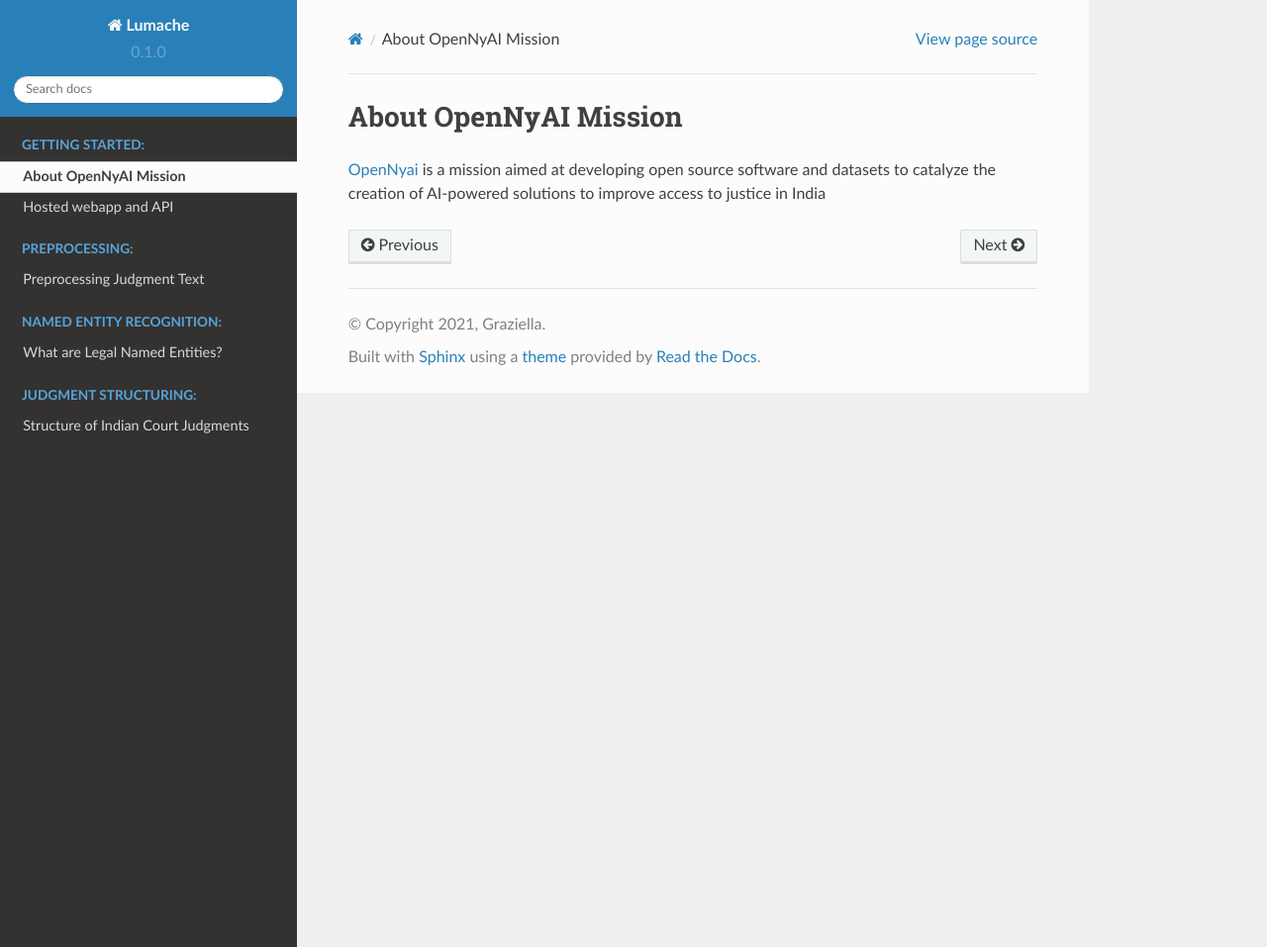
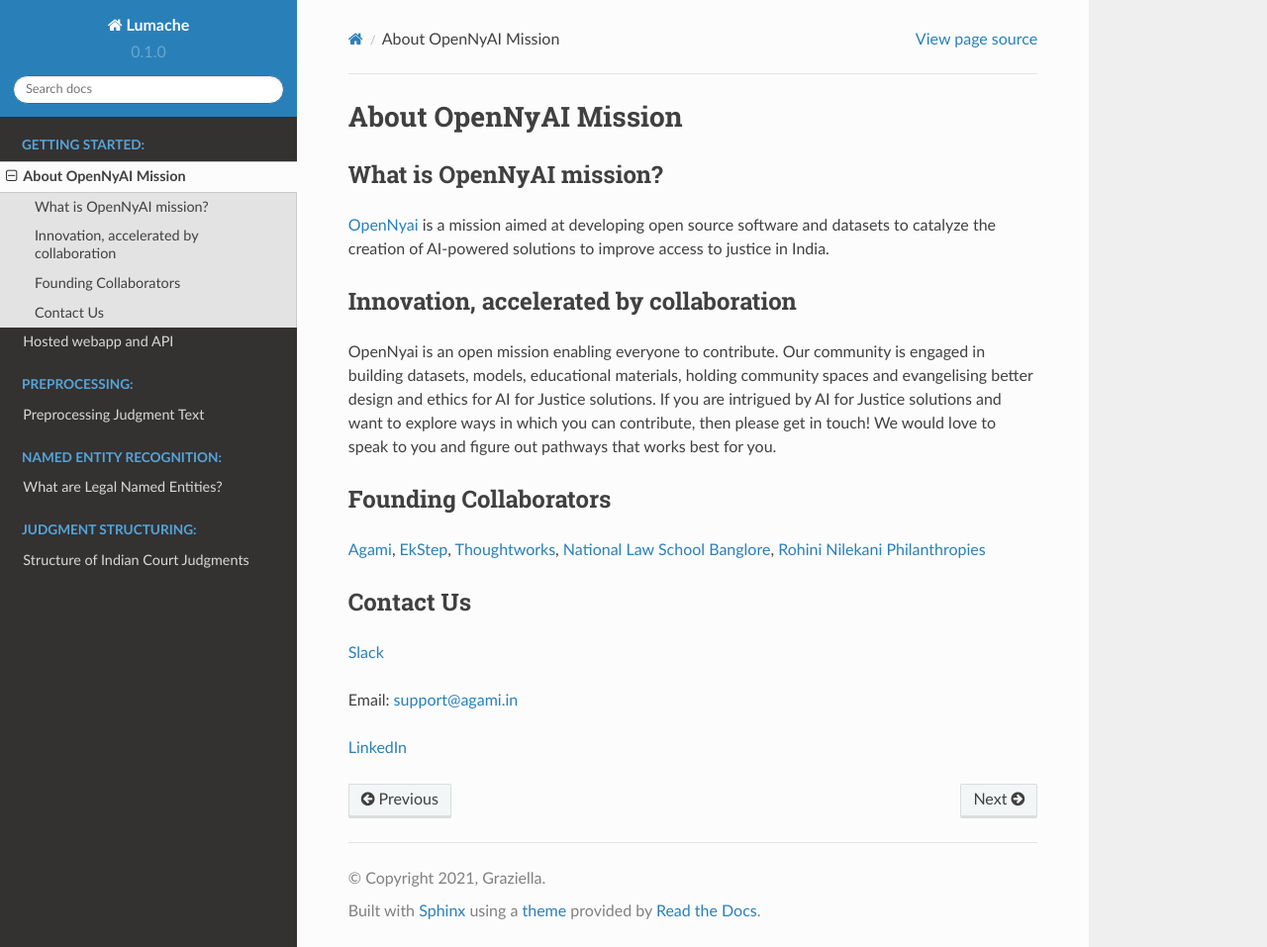
Before and after one commit to OpenNyAI/Opennyai, a Sphinx documentation site: the page built from docs/source/getting_started/about_opennyai.rst, in a window 1280 px wide and 957 px high. Shown: the whole window at 99% size. Built offline with Sphinx 7.4.7 and the Read the Docs theme 2.0.0, drawn with Linux system fonts in a browser that asks for light colours; pages that are not in the unit, such as notebooks, are missing from menus.

Commit message:
updated readthedocs files

```diff
--- a/docs/source/getting_started/Installation.rst
+++ b/docs/source/getting_started/Installation.rst
@@ -4,12 +4,14 @@
 To get started using opennyai first create a new python virtual environment:
 
 .. code-block::
+
     python3 -m venv /path/to/new/virtual/environment
     source /path/to/new/virtual/environment/bin/activate
 
 Install it using pip by running the following line in your terminal
 
 .. code-block::
+
     pip install opennyai
 
 Note: if you want to utilize spacy with GPU please install `Cupy <https://anaconda.org/conda-forge/cupy>`_,
--- a/docs/source/getting_started/about_opennyai.rst
+++ b/docs/source/getting_started/about_opennyai.rst
@@ -1,3 +1,24 @@
 About OpenNyAI Mission
 ===================================
-`OpenNyai <https://opennyai.org/>`_ is a mission aimed at developing open source software and datasets to catalyze the creation of AI-powered solutions to improve access to justice in India
+
+What is OpenNyAI mission?
+-------------------------
+`OpenNyai <https://opennyai.org/>`_ is a mission aimed at developing open source software and datasets to catalyze the creation of AI-powered solutions to improve access to justice in India.
+
+Innovation, accelerated by collaboration
+-------------------------
+OpenNyai is an open mission enabling everyone to contribute. Our community is engaged in building datasets, models, educational materials, holding community spaces and evangelising better design and ethics for AI for Justice solutions. If you are intrigued by AI for Justice solutions and want to explore ways in which you can contribute, then
+please get in touch! We would love to speak to you and
+figure out pathways that works best for you.
+
+Founding Collaborators
+--------------------
+`Agami <https://agami.in/>`_, `EkStep <https://ekstep.org/>`_, `Thoughtworks <https://www.thoughtworks.com/en-in>`_, `National Law School Banglore <https://www.nls.ac.in/>`_, `Rohini Nilekani Philanthropies <https://rohininilekaniphilanthropies.org/>`_
+
+Contact Us
+----------
+`Slack <https://join.slack.com/t/opennyai/shared_invite/zt-100y32eon-AFA20dBx04qUOjGcQ0K9kQ>`_
+
+Email: support@agami.in
+
+`LinkedIn <https://github.com/OpenNyAI>`_
--- a/docs/source/getting_started/hosted_webapp_api.rst
+++ b/docs/source/getting_started/hosted_webapp_api.rst
@@ -1,2 +1,5 @@
 Hosted webapp and API
 ======================
+
+All the 3 models can be run on a given judgment text and visualized using our `webapp <https://summarizer-fer6v2lowq-uc.a.run.app/>`_
+We provide access to the prediction API of the 3 models upon request.
--- a/docs/source/preprocessing/preprocessing.rst
+++ b/docs/source/preprocessing/preprocessing.rst
@@ -1,5 +1,7 @@
 Preprocessing Judgment Text
 ===========================
-Following preprocessing activities are performed
-1. Seperating preamble from judgment text
+Before passing input judgment texts through the AI models, one needs to run preprocessing on them.
+
+Following preprocessing activities are performed using spacy pretrained model
+1. Separating preamble from judgment text
 2. Sentence spitting
```
